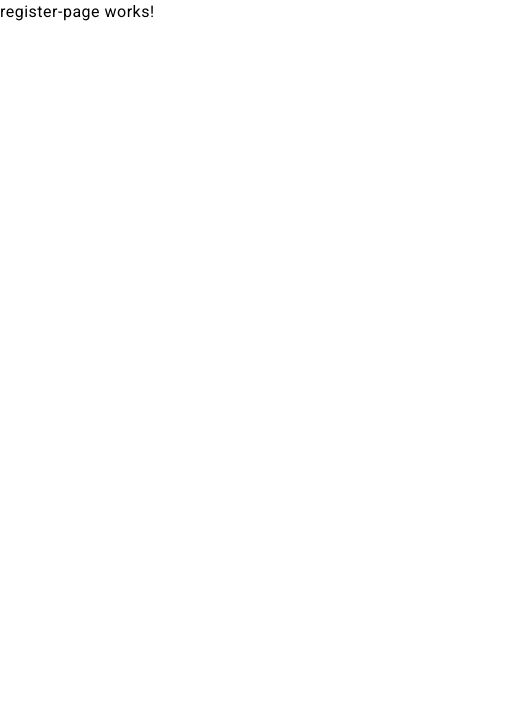
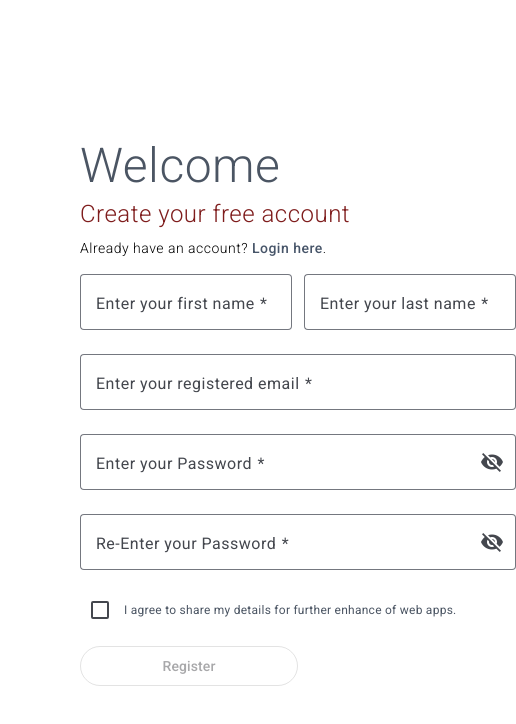
Before and after one commit to khizaruddins/authentication-app, an Angular app: page /register in a window 390 px wide. Shown: the top 724 px of the page, 516 px wide, since content can reach past the window. Built offline with nearby package versions, Linux system fonts and the light colour scheme.

Commit message:
register user ui completed

```diff
--- a/src/app/core/button/button.component.html
+++ b/src/app/core/button/button.component.html
@@ -1,5 +1,5 @@
-<div class="flex align-center w-full">
-    <button mat-stroked-button [disabled]="config.isLoading" [type]="config.type" (click)="onBtnClick($event)" class="w-full">
+<div class="flex align-center w-full h-full">
+    <button mat-stroked-button [disabled]="config.isLoading" [disabled]="disabled" [type]="config.type" (click)="onBtnClick($event)" class="w-full">
         @if (!config.isLoading) {
             {{config.label}}
         }
--- a/src/app/core/button/button.component.ts
+++ b/src/app/core/button/button.component.ts
@@ -16,6 +16,7 @@ import {MatProgressSpinnerModule} from '@angular/material/progress-spinner';
 })
 export class ButtonComponent {
   @Input({required: true}) config!: IButton;
+  @Input() disabled = false;
   @Output() btnClick = new EventEmitter();
   onBtnClick(event: Event) {
     this.btnClick.emit(event);
--- a/src/app/core/input/input.component.html
+++ b/src/app/core/input/input.component.html
@@ -1,11 +1,11 @@
 <div class="input-wrapper">
-    <mat-form-field appearance="outline">
+    <mat-form-field [appearance]="appearance" [class]="formFieldClass">
         @if (config.label) {
             <mat-label >
                 {{config.label}}
             </mat-label>
         }
-        <input #inputRef [type]="config.type" matInput [placeholder]="config.placeholder" [formControl]="control"/>
+        <input #inputRef [type]="config.type" matInput [name]="config.label" [placeholder]="config.placeholder" [formControl]="control"/>
         @if (config.type === 'password') {
             <mat-icon matSuffix class="cursor-pointer" #passwordIconRef (click)="showHidePassword()">{{show? 'visibility':'visibility_off'}}</mat-icon>
         }
@@ -29,10 +29,16 @@
         }
 
 
-        @if (control.touched && control.hasError('pattern')) {
+        @if (control.touched && control.hasError('pattern') && !control.hasError('minlength')) {
             <mat-error>
                 {{config.errorMessage.pattern}}
             </mat-error>
         }
+
+        @if (control.touched && control.hasError('email')) {
+            <mat-error>
+                {{config.errorMessage.email}}
+            </mat-error>
+        }
     </mat-form-field>
 </div>
--- a/src/app/core/input/input.component.scss
+++ b/src/app/core/input/input.component.scss
@@ -1,10 +1,7 @@
 .input-wrapper {
     margin-top: 4px;
    ::ng-deep mat-form-field {
-        width: 400px;
-        @media (max-width: 768px) {
-            width: 100%;
-        }
+        width: 100%;
         .mdc-text-field--filled:not(.mdc-text-field--disabled) {
             background-color: transparent !important;
         }
--- a/src/app/core/input/input.component.ts
+++ b/src/app/core/input/input.component.ts
@@ -23,6 +23,7 @@ export class InputComponent {
   @Input({required: true}) config!: IInput;
   @Input({required: true}) control!: FormControl;
   @Input({required: true}) appearance: MatFormFieldAppearance = 'outline';
+  @Input() formFieldClass: string = '';
   @ViewChild('passwordIconRef') passwordIconRef!: any;
   @ViewChild('inputRef') inputRef!: ElementRef<HTMLInputElement>;
   show = false;
--- a/src/app/pages/login-page/login-page.component.html
+++ b/src/app/pages/login-page/login-page.component.html
@@ -15,8 +15,10 @@
             </div>
         </div>
         <form (ngSubmit)="onLoginSubmit()" class="mt-4" [formGroup]="loginForm">
-            <app-input [config]="loginFormInfo.email" appearance="outline" [control]="getControlFromGroup('email')" />
-            <app-input [config]="loginFormInfo.password" appearance="outline" [control]="getControlFromGroup('password')" />
+            <div class="flex flex-col lg:w-96">
+                <app-input [config]="loginFormInfo.email" appearance="outline" [control]="getControlFromGroup('email')" />
+                <app-input [config]="loginFormInfo.password" appearance="outline" [control]="getControlFromGroup('password')" />
+            </div>
 
             <div class="mt-3">
                 <mat-checkbox [checked]="getControlFromGroup('remember').value" formControlName="remember">Remember me</mat-checkbox>
--- a/src/app/pages/login-page/login-page.component.ts
+++ b/src/app/pages/login-page/login-page.component.ts
@@ -37,7 +37,8 @@ export class LoginPageComponent {
         Validators.required,
         Validators.minLength(8),
         Validators.maxLength(20),
-        Validators.pattern(/^(?=.*[a-z])(?=.*[A-Z])(?=.*\d)[a-zA-Z\d]{8,20}$/)]
+        Validators.pattern(/^(?=.*[a-z])(?=.*[A-Z])(?=.*\d)[a-zA-Z\d]$/)
+      ]
     }),
     remember: new FormControl(false, {
       validators: [Validators.required]
--- a/src/app/pages/register-page/register-page.component.html
+++ b/src/app/pages/register-page/register-page.component.html
@@ -1 +1,45 @@
-<p>register-page works!</p>
+<div class="flex lg:grid lg:grid-cols-2 items-center w-screen h-screen register-page">
+    <div class="m-20">
+        <div class="text-5xl font-thin text-gray-600">
+            Welcome
+        </div>
+        <div class="text-2xl mt-2 font-thin text-red-900">
+            Create your free account
+        </div>
+        <div class="text-sm font-thin mt-2">
+            Already have an account? <span class="text-sm font-medium cursor-pointer text-slate-600" routerLink="/"> Login here</span>.
+        </div>
+        <form (ngSubmit)="onRegister()" [formGroup]="signupForm" class="mt-3">
+            <div class="flex w-full gap-3">
+                <div class="w-1/2">
+                    <app-input [config]="sigupFormInfo.firstName" appearance="outline" [control]="getFormControl('firstName')"></app-input>
+                </div>
+                <div class="w-1/2">
+                    <app-input [config]="sigupFormInfo.lastName" appearance="outline" [control]="getFormControl('lastName')"></app-input>
+                </div>
+            </div>
+            <div class="flex flex-col w-full">
+                <app-input [config]="sigupFormInfo.email" appearance="outline" [control]="getFormControl('email')" />
+                <app-input [config]="sigupFormInfo.password" appearance="outline" [control]="getFormControl('passwords.password')" />
+                <app-input [config]="sigupFormInfo.repass" appearance="outline" [control]="getFormControl('passwords.repass')" />
+                @if (getFormControl('passwords').hasError('notSame')) {
+                    <mat-error class="text-xs">
+                        Password not same
+                    </mat-error>
+                }
+            </div>
+            <div class="mt-0">
+                <mat-checkbox [checked]="getFormControl('terms').value" formControlName="terms"> <span class="text-xs text-gray-600 flex items-center">I agree to share my details for further enhance of web apps.</span></mat-checkbox>
+                @if (getFormControl('terms').touched && getFormControl('terms').hasError('required')) {
+                    <mat-error class="text-xs">
+                        This field is required
+                    </mat-error>
+                }
+            </div>
+            <div class="flex flex-col w-1/2 mt-4 h-14">
+                <app-button [config]="registerBtnInfo" [disabled]="signupForm.invalid" />
+            </div>
+        </form>
+    </div>
+    <div class="flex bg-no-repeat bg-cover h-full bg-center bg-[url('https://images.pexels.com/photos/19261088/pexels-photo-19261088/free-photo-of-mushrooms-growing-from-a-crack-in-a-tree-stump.jpeg')]"></div>
+</div>
--- a/src/app/pages/register-page/register-page.component.ts
+++ b/src/app/pages/register-page/register-page.component.ts
@@ -1,13 +1,93 @@
 import { ChangeDetectionStrategy, Component } from '@angular/core';
+import { InputComponent } from "../../core/input/input.component";
+import { RouterLink } from '@angular/router';
+import { AbstractControl, FormControl, FormGroup, FormsModule, ReactiveFormsModule, Validators } from '@angular/forms';
+import { SIGNUP_FORM_INFO } from '../../shared/form-infos/signup-form.info';
+import { ButtonComponent } from "../../core/button/button.component";
+import { IButton } from '../../shared/models/button.interface';
+import { MatError } from '@angular/material/form-field';
+import { MatCheckboxModule } from '@angular/material/checkbox';
 
 @Component({
   selector: 'app-register-page',
   standalone: true,
-  imports: [],
+  imports: [
+    FormsModule,
+    ReactiveFormsModule,
+    InputComponent,
+    RouterLink,
+    ButtonComponent,
+    MatError,
+    MatCheckboxModule
+],
   changeDetection: ChangeDetectionStrategy.OnPush,
   templateUrl: './register-page.component.html',
   styleUrl: './register-page.component.scss'
 })
 export class RegisterPageComponent {
 
+  sigupFormInfo = SIGNUP_FORM_INFO;
+  registerBtnInfo: IButton = {
+    label: 'Register',
+    type: 'submit',
+    isLoading: false
+  }
+
+  signupForm = new FormGroup({
+    firstName: new FormControl('', {
+      validators: [Validators.required, Validators.minLength(3), Validators.pattern(/^[a-zA-Z]+$/)],
+    }),
+    lastName: new FormControl('', {
+      validators: [Validators.required, Validators.minLength(3), Validators.pattern(/^[a-zA-Z]+$/)]
+    }),
+    email: new FormControl('', {
+      validators: [Validators.required, Validators.email]
+    }),
+    passwords: new FormGroup({
+      password: new FormControl('',  {
+        validators: [Validators.required,
+          Validators.minLength(8),
+          Validators.maxLength(20),
+          Validators.pattern(/^(?=.*[a-z])(?=.*[A-Z])(?=.*\d)[a-zA-Z\d]{1,}$/)
+        ],
+      }),
+      repass: new FormControl('', {
+        validators: [Validators.required,
+          Validators.minLength(8),
+          Validators.maxLength(20),
+          Validators.pattern(/^(?=.*[a-z])(?=.*[A-Z])(?=.*\d)[a-zA-Z\d]{1,}$/)
+        ]
+      })
+    }, {
+      validators: [this.passwordMustBeSame]
+    }),
+    terms: new FormControl(false, {
+      validators: [Validators.requiredTrue]
+    })
+  })
+
+  getFormControl(controlName: string) {
+    return this.signupForm.get(controlName) as FormControl<any>;
+  }
+
+  passwordMustBeSame(group: AbstractControl) {
+    if (group.get('password')?.value === group.get('repass')?.value) {
+      return null;
+    }
+    return {notSame: true}
+  }
+
+  onRegister() {
+    if (this.signupForm.valid) {
+      const value: any = {
+        ...this.signupForm.value,
+      }
+      delete value.passwords;
+      delete value.terms;
+      value['password'] = this.signupForm.get('passwords.password')?.value;
+      console.log(value);
+    } else  {
+      this.signupForm.markAllAsTouched();
+    }
+  }
 }
--- a/src/app/shared/form-infos/login-form.info.ts
+++ b/src/app/shared/form-infos/login-form.info.ts
@@ -3,9 +3,10 @@ export const LOGIN_FORM_INFO = {
       label: 'Enter your Email ID',
       type: 'text',
       placeholder: 'Eg: abc@gmail.com',
+      appearance: 'outline',
       errorMessage: {
         required: 'This field is required',
-        email: 'Email is invalid',
+        email: 'Invalid email',
       },
     },
     password: {
@@ -13,12 +14,11 @@ export const LOGIN_FORM_INFO = {
       placeholder: 'Eg. ********',
       type: 'password',
       appearance: 'outline',
-      hint: 'Password must contain minimum eight characters, at least one uppercase letter, one lowercase letter and one number',
       errorMessage: {
         required: 'This field is required',
         minlength: 'Minimum 8 characters required',
         maxlength: 'Maximum 20 characters allowed',
-        pattern: 'Password is Invalid',
+        pattern: 'Invalid password',
       }
     }
   }
--- /dev/null
+++ b/src/app/shared/form-infos/signup-form.info.ts
@@ -0,0 +1,55 @@
+export const SIGNUP_FORM_INFO = {
+    firstName: {
+        type: 'text',
+        placeholder: 'Eg. Smith',
+        label: 'Enter your first name',
+        errorMessage: {
+            required: 'This field is required',
+            minlength: 'Minimul 3 characters required',
+            pattern: 'Only Characters are allowed'
+        }
+    },
+    lastName: {
+        type: 'text',
+        placeholder: 'Eg. John',
+        label: 'Enter your last name',
+        errorMessage: {
+            required: 'This field is required',
+            minlength: 'Minimul 3 characters required',
+            pattern: 'Only Characters are allowed'
+        }
+    },
+    email: {
+        type: 'email',
+        placeholder: 'Eg. john@gmail.com',
+        label: 'Enter your registered email',
+        errorMessage: {
+            email: 'Invalid email',
+            required: 'This field is required',
+        }
+    },
+    password: {
+        label: 'Enter your Password',
+        placeholder: 'Eg. ********',
+        type: 'password',
+        appearance: 'outline',
+        errorMessage: {
+          required: 'This field is required',
+          minlength: 'Minimum 8 characters required',
+          maxlength: 'Maximum 20 characters allowed',
+          pattern: 'Invalid password',
+        }
+    },
+    repass: {
+        label: 'Re-Enter your Password',
+        placeholder: 'Eg. ********',
+        type: 'password',
+        appearance: 'outline',
+        errorMessage: {
+          required: 'This field is required',
+          minlength: 'Minimum 8 characters required',
+          maxlength: 'Maximum 20 characters allowed',
+          pattern: 'Invalid password',
+        }
+    }
+}
--- a/src/app/shared/models/input.interface.ts
+++ b/src/app/shared/models/input.interface.ts
@@ -1,6 +1,6 @@
 
 export interface IInput {
-    label?: string;
+    label: string;
     type: string;
     placeholder: string;
     hint?: string;
```
